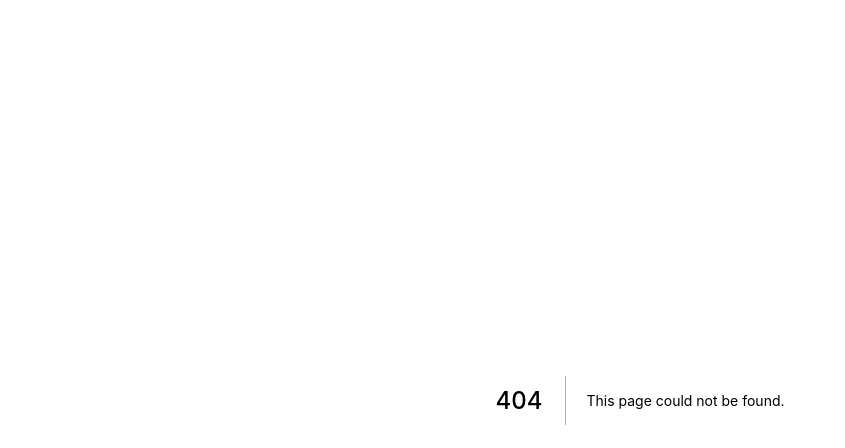
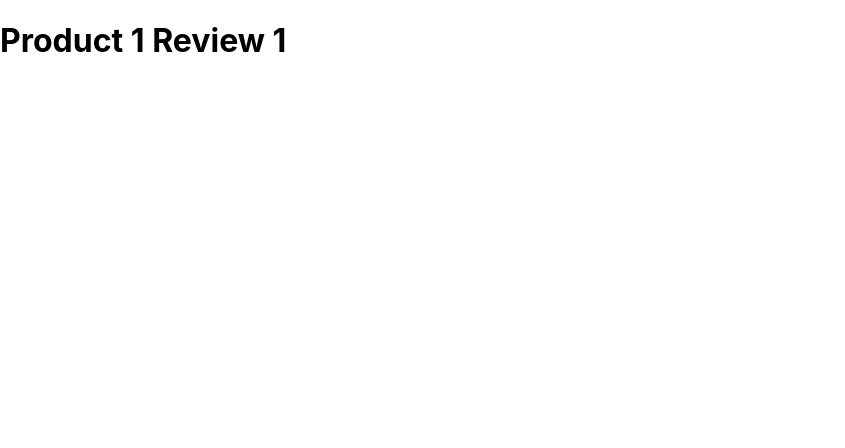
Before and after one commit to oldmanstreetcoding/nextjs-tutorial, a Next.js app: page /product/1/review/1 in a window 1280 px wide. Before the commit this address had no page. Shown: the top 448 px of the page, without its empty margins (0-845 px from the left). Built offline with nearby package versions, Linux system fonts and the light colour scheme.

Commit message:
learning dynamic nested route with adding review folder

```diff
--- /dev/null
+++ b/pages/product/[productId]/review/[reviewId].js
@@ -0,0 +1,14 @@
+import { useRouter } from 'next/router'
+
+function Review() {
+    const router = useRouter()
+    const {productId, reviewId} = router.query
+
+    return (
+        <h1>
+          Product {productId} Review {reviewId}
+        </h1>
+    )
+}
+
+export default Review
```
Also changed, not shown: pages/product/[productId]/index.js (renamed from pages/product/[productId].js).
